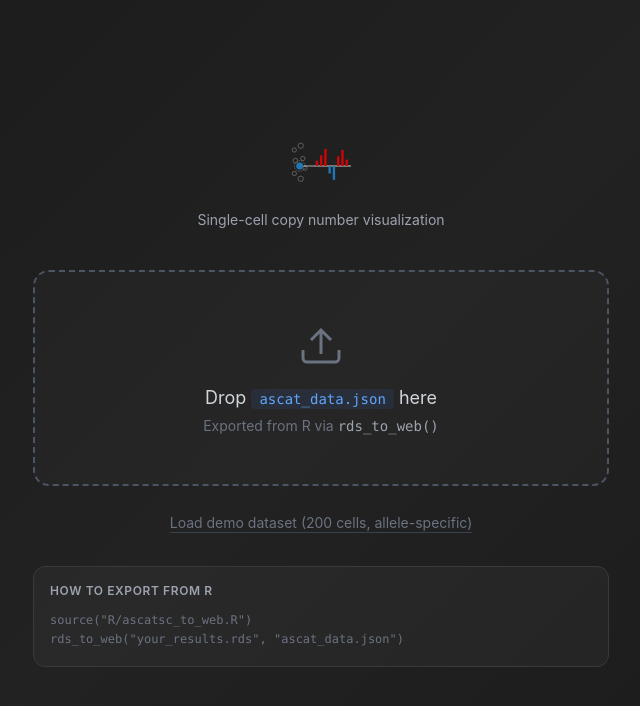
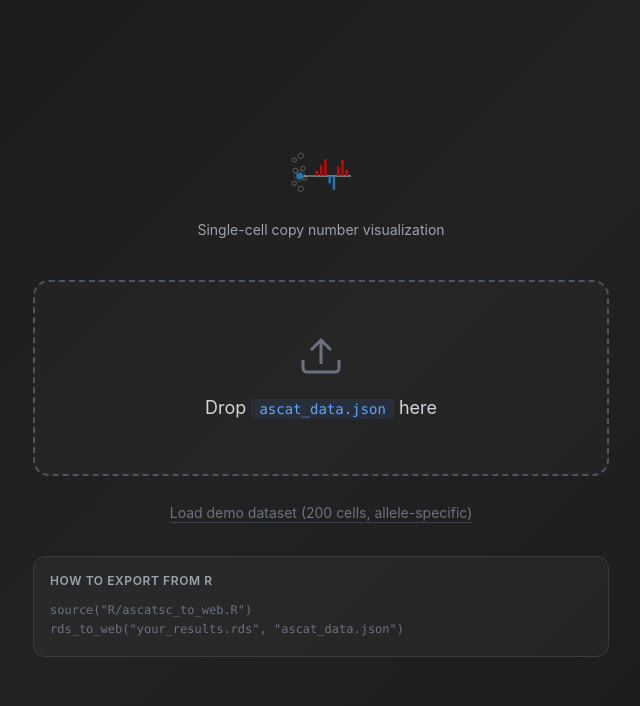
Before and after one commit to anagchar/ASCAT.sc-Explorer, a React (Create React App) app: page / in a window 1280 px wide. Shown: the top 706 px of the page, without its empty margins (319-959 px from the left). Built offline with nearby package versions, Linux system fonts and the light colour scheme.

Commit message:
Remove subtitle from upload drop zone

```diff
--- a/src/components/ASCATscExplorer/ASCATsc_Explorer_1.jsx
+++ b/src/components/ASCATscExplorer/ASCATsc_Explorer_1.jsx
@@ -349,8 +349,7 @@ function UploadScreen({onLoad}){
           <input ref={fileRef} type="file" accept=".json,.gz,.rds" className="hidden" onChange={e=>handleFile(e.target.files[0])}/>
           {loading?(<div className="text-blue-400"><div className="inline-block w-8 h-8 border-2 border-blue-400 border-t-transparent rounded-full animate-spin mb-3"/><p>Loading...</p></div>):(
             <><svg className="mx-auto mb-4 text-gray-500" width="48" height="48" viewBox="0 0 24 24" fill="none" stroke="currentColor" strokeWidth="1.5"><path d="M21 15v4a2 2 0 01-2 2H5a2 2 0 01-2-2v-4M7 10l5-5 5 5M12 5v12"/></svg>
-              <p className="text-gray-300 text-lg mb-1">Drop <code className="text-blue-400 bg-blue-500/10 px-2 py-0.5 rounded text-sm">ascat_data.json</code> here</p>
-              <p className="text-gray-500 text-sm">Exported from R via <code className="text-gray-400">rds_to_web()</code></p></>)}
+              <p className="text-gray-300 text-lg mb-1">Drop <code className="text-blue-400 bg-blue-500/10 px-2 py-0.5 rounded text-sm">ascat_data.json</code> here</p></>)}
         </div>
         {error&&<div className="mt-4 p-4 bg-red-500/10 border border-red-500/30 rounded-xl text-red-400 text-sm whitespace-pre-wrap font-mono leading-relaxed">{error}</div>}
         <div className="mt-6 text-center">
```
Also changed, not shown: 7 other files (tests, documents, lock files or other folders).
